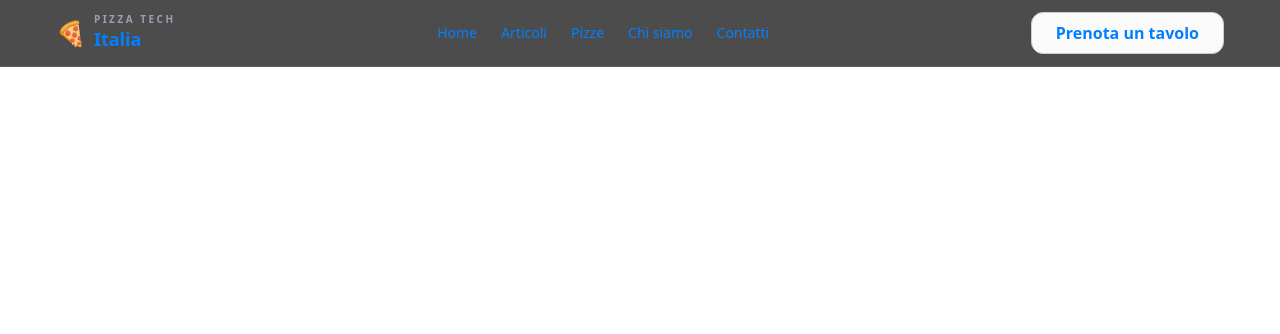
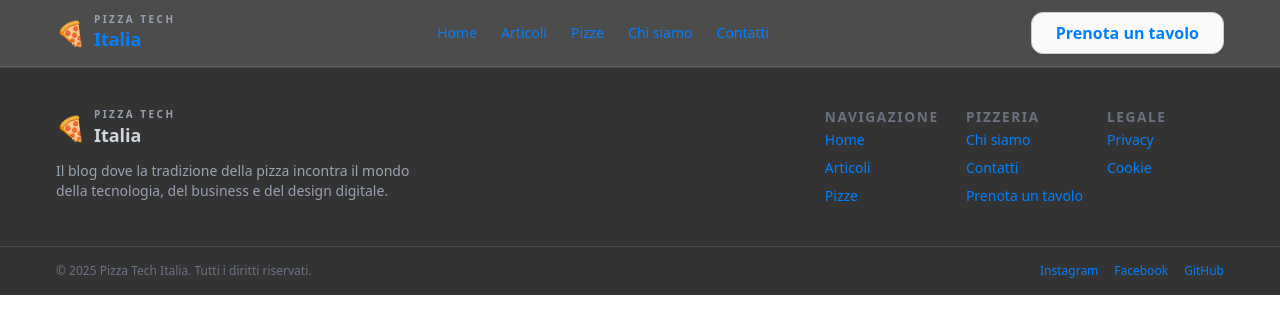
Before and after one commit to StefaniaSgreva/blog-react-vite, a React (Vite) app: page / in a window 1280 px wide. Shown: the top 334 px of the page. Built offline with nearby package versions, Linux system fonts and the light colour scheme.

Commit message:
feat(ui): add accessible footer for Pizza Tech Italia

```diff
--- a/src/App.jsx
+++ b/src/App.jsx
@@ -1,11 +1,12 @@
 import TheHeader from "./components/TheHeader"
-
+import TheFooter from "./components/TheFooter"
 
 function App() {
 
   return (
     <>
       <TheHeader />
+      <TheFooter />
     </>
   )
 }
--- /dev/null
+++ b/src/components/TheFooter.jsx
@@ -0,0 +1,94 @@
+export default function Footer() {
+  return (
+    <footer className="border-t border-white/10 bg-black/80 text-gray-300">
+      <div className="page-container py-8 md:py-10 flex flex-col gap-6 md:flex-row md:items-start md:justify-between">
+        {/* Brand + pitch */}
+        <div className="max-w-sm">
+          <div className="flex items-center gap-2">
+            <span className="text-2xl">🍕</span>
+            <div className="flex flex-col leading-tight">
+              <span className="text-[10px] font-semibold tracking-[0.25em] uppercase text-gray-400">
+                Pizza Tech
+              </span>
+              <span className="text-lg font-bold">
+                Italia
+              </span>
+            </div>
+          </div>
+          <p className="mt-3 text-sm text-gray-400">
+            Il blog dove la tradizione della pizza incontra il mondo della tecnologia,
+            del business e del design digitale.
+          </p>
+        </div>
+
+        {/* Navigation */}
+        <nav
+          className="grid grid-cols-2 gap-6 text-sm md:grid-cols-3"
+           aria-label="Link di navigazione nel footer"
+        >
+          <div className="space-y-2" aria-label="Sezione navigazione sito">
+            <h3 className="footer-heading">
+              Navigazione
+            </h3>
+            <a href="#home" className="block hover:text-white">
+              Home
+            </a>
+            <a href="#blog" className="block hover:text-white">
+              Articoli
+            </a>
+            <a href="#pizze" className="block hover:text-white">
+              Pizze
+            </a>
+          </div>
+
+          <div className="space-y-2" aria-label="Sezione pizzeria">
+            <h3 className="footer-heading">
+              Pizzeria
+            </h3>
+            <a href="#chi-siamo" className="block hover:text-white">
+              Chi siamo
+            </a>
+            <a href="#contatti" className="block hover:text-white">
+              Contatti
+            </a>
+            <a href="#prenota" className="block hover:text-white">
+              Prenota un tavolo
+            </a>
+          </div>
+
+          <div className="space-y-2" aria-label="Sezione legale">
+            <h3 className="footer-heading">
+              Legale
+            </h3>
+            <a href="#privacy" className="block hover:text-white">
+              Privacy
+            </a>
+            <a href="#cookie" className="block hover:text-white">
+              Cookie
+            </a>
+          </div>
+        </nav>
+      </div>
+
+      {/* Bottom bar */}
+      <div className="border-t border-white/10">
+        <div className="page-container flex flex-col gap-3 py-4 text-xs text-gray-500 md:flex-row md:items-center md:justify-between">
+          <p>
+            © {new Date().getFullYear()} Pizza Tech Italia. Tutti i diritti riservati.
+          </p>
+          <div className="flex items-center gap-4">
+            <a href="https://instagram.com" className="hover:text-white">
+              Instagram
+            </a>
+            <a href="https://facebook.com" className="hover:text-white">
+              Facebook
+            </a>
+            <a href="https://github.com" className="hover:text-white">
+              GitHub
+            </a>
+          </div>
+        </div>
+      </div>
+    </footer>
+  );
+}
--- a/src/index.css
+++ b/src/index.css
@@ -69,6 +69,15 @@ body {
 h1 { font-size: clamp(2rem, 5vw, 3.75rem); line-height: 1.1; font-weight: 800; }
 h2 { font-size: clamp(1.5rem, 4vw, 2.5rem); line-height: 1.2; font-weight: 700; }
 h3 { font-size: clamp(1.25rem, 3vw, 1.875rem); line-height: 1.3; font-weight: 700; }
+.footer-heading {
+  margin-bottom: 0.25rem;
+  font-size: .85rem;
+  font-weight: 600;
+  letter-spacing: 0.12em;
+  text-transform: uppercase;
+  color: #6b7280;
+}
+
 
 /* Links */
 a {
```
